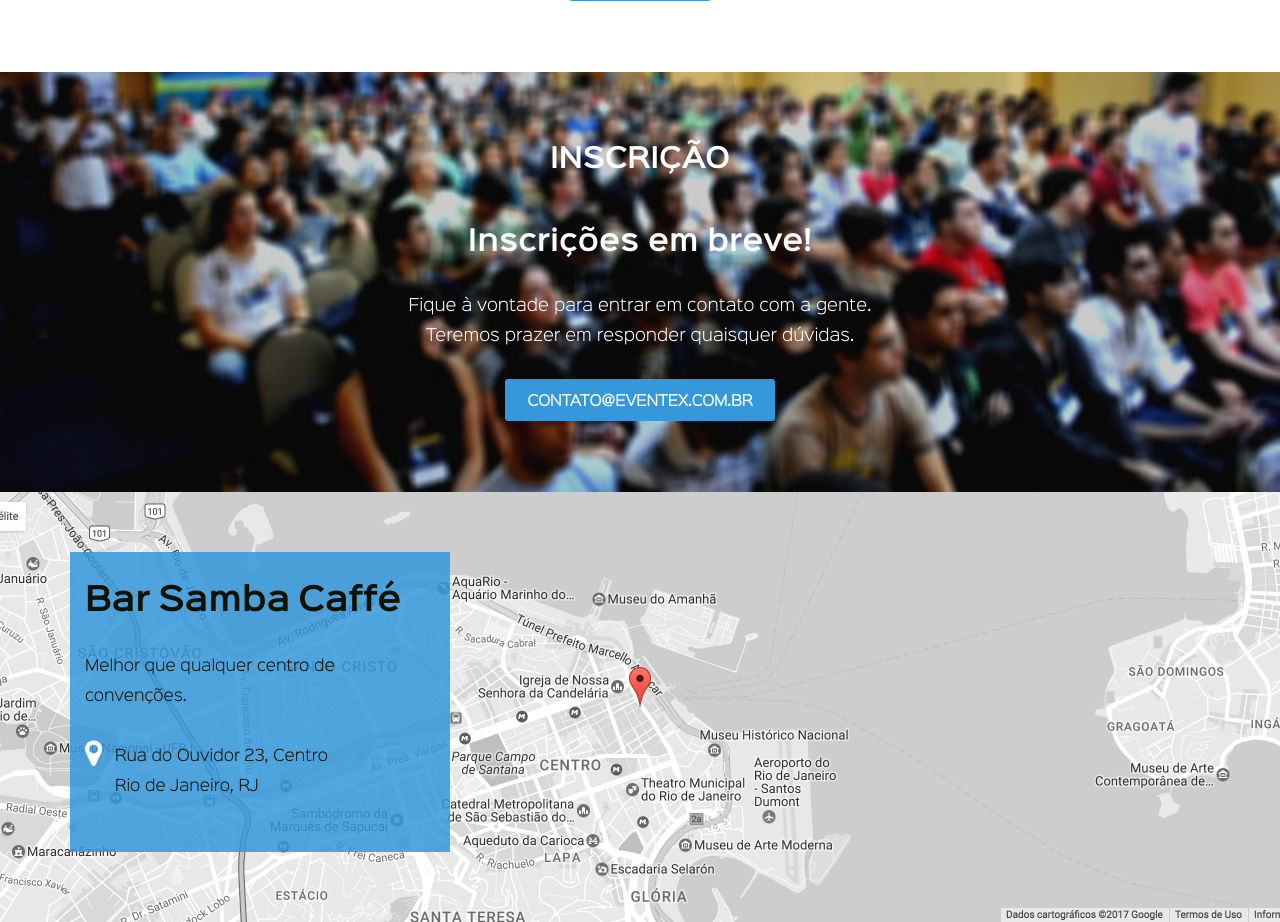
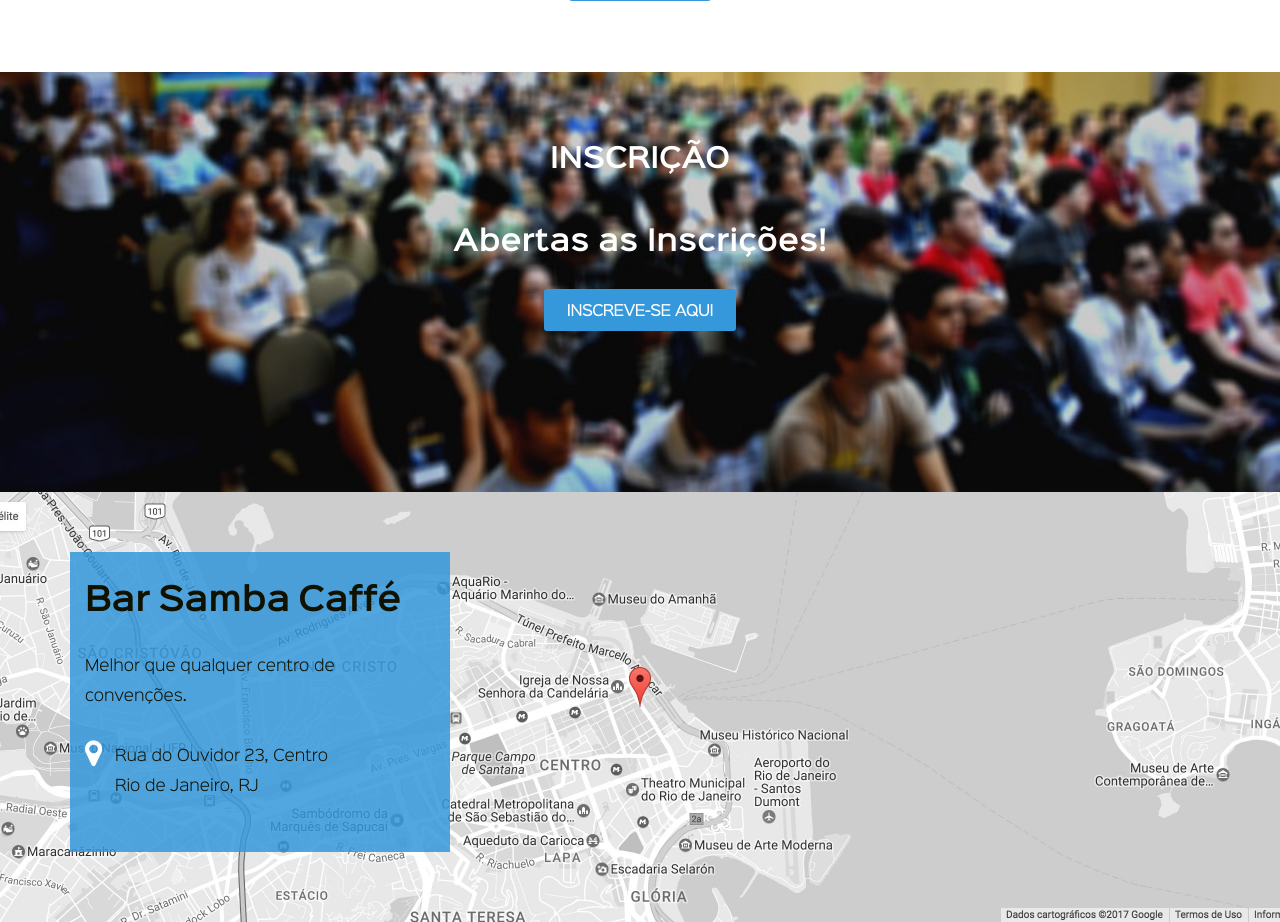
Before and after one commit to lucasdev/eventex, a Django app: template eventex/core/templates/index.html in a window 1280 px wide. Shown: the part 1818-2740 px from the top of the page. Run offline with Django 3.2, Linux system fonts and the light colour scheme; the template is opened without the code that fills it, so the values that code supplies are empty; some libraries are stand-ins or nearby versions.

Commit message:
ativando as inscrições

```diff
--- a/eventex/core/templates/index.html
+++ b/eventex/core/templates/index.html
@@ -109,9 +109,8 @@
             <div class="register row">
                 <div class="text-align-center row desktop-12 padding-top-2 min-h-14 container">
                 	<h2>Inscrição</h2>
-                	<h3>Inscrições em breve!</h3>
-                    <p>Fique à vontade para entrar em contato com a gente.<br>Teremos prazer em responder quaisquer dúvidas.</p>
-                	<a class="btn-basic btn-blue" href="mailto:contato@eventex.com.br">contato@eventex.com.br</a>
+                	<h3>Abertas as Inscrições!</h3>
+                	<a class="btn-basic btn-blue" href="/inscricao/">Inscreve-se aqui</a>
                 </div>
             </div>
         </section>
```
